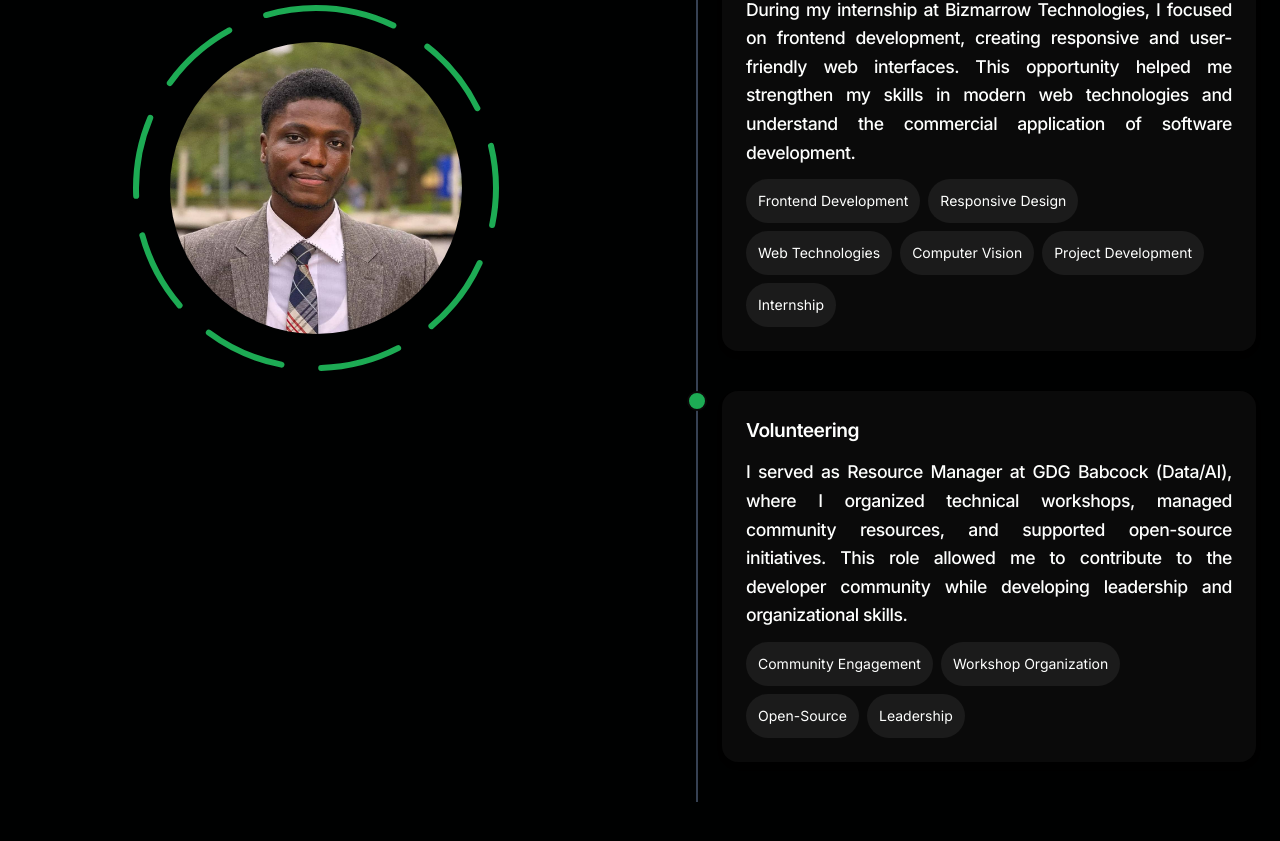
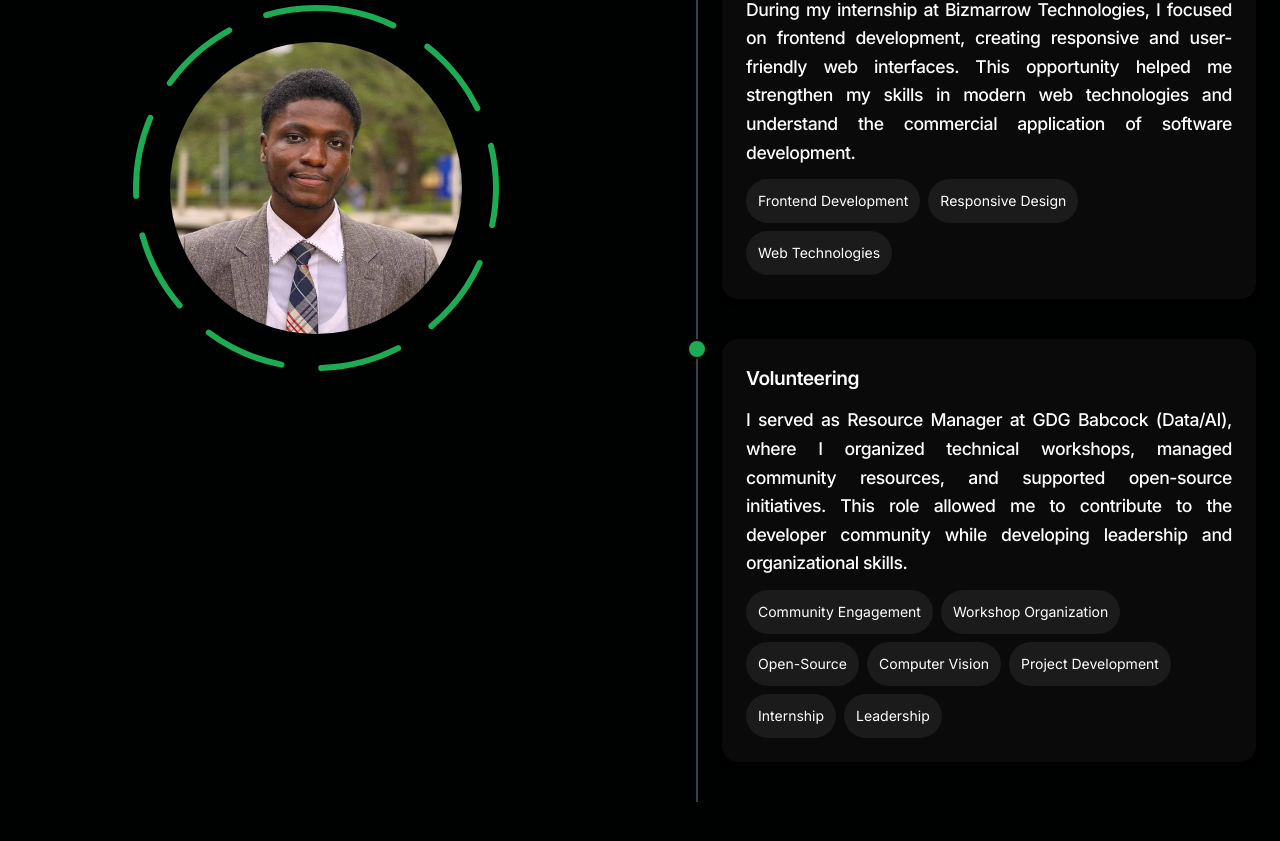
Before and after one commit to mideyolu/Portfolio, a React (Vite) app: page / in a window 1280 px wide. Shown: the part 1473-2314 px from the top of the page. Built offline with nearby package versions, Linux system fonts and the light colour scheme; no server answers; the HTML template or start-up script is replaced by a standard one.

Commit message:
Update about.ts

```diff
--- a/src/data/about.ts
+++ b/src/data/about.ts
@@ -78,9 +78,7 @@ export const aboutItems = [
             "Frontend Development",
             "Responsive Design",
             "Web Technologies",
-            "Computer Vision",
-            "Project Development",
-            "Internship",
+
         ],
         animation: slideFromLeft,
     },
@@ -92,6 +90,9 @@ export const aboutItems = [
             "Community Engagement",
             "Workshop Organization",
             "Open-Source",
+            "Computer Vision",
+            "Project Development",
+            "Internship",
             "Leadership",
         ],
         animation: slideFromDown,
```
